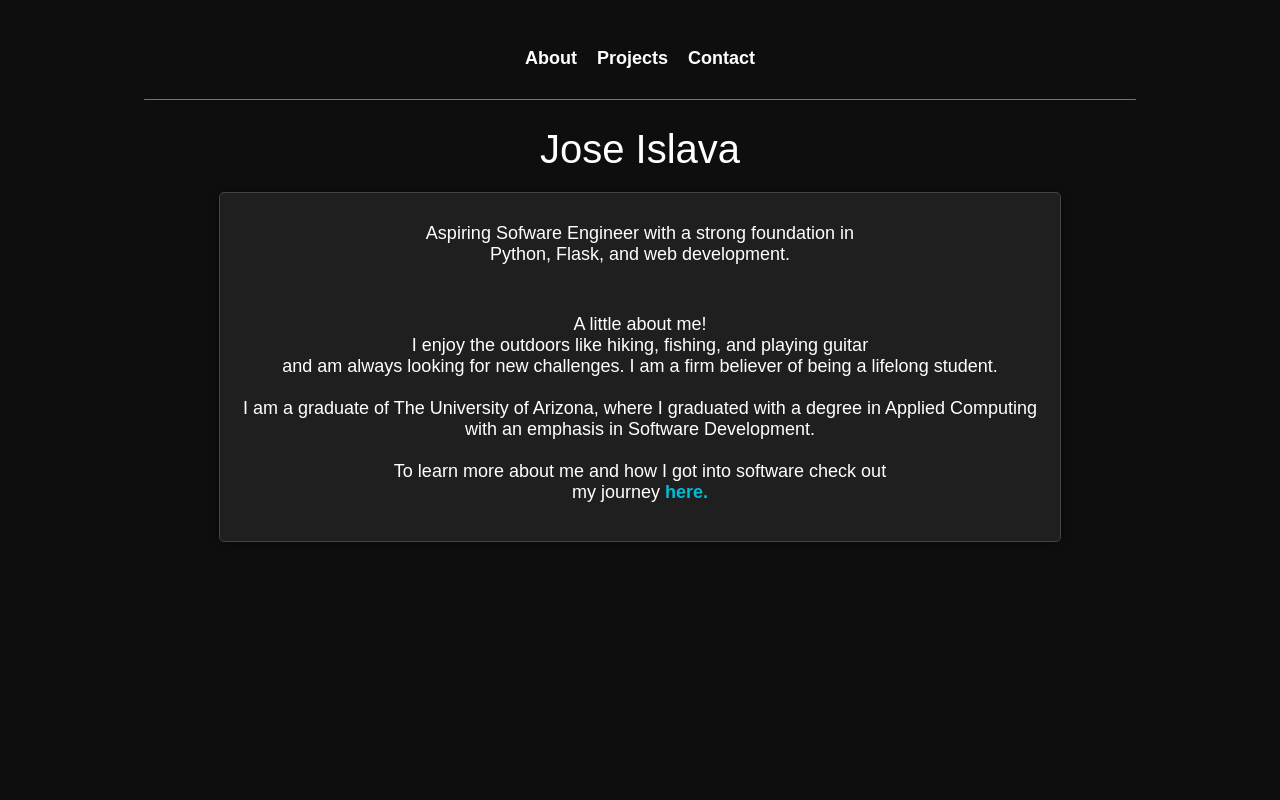
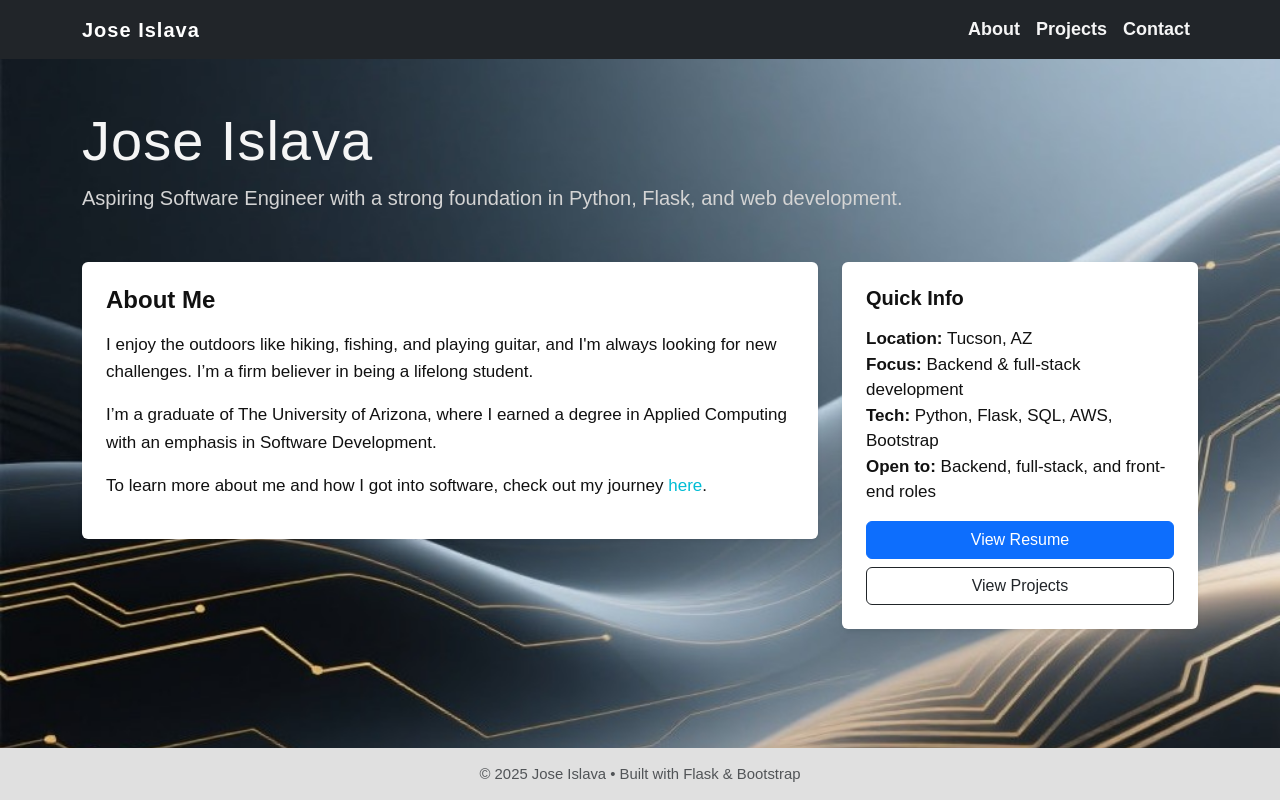
Before and after one commit to izzythegreatxx/webportfolio, a Flask app: page / in a window 1280 px wide. Run offline with Flask 3, Linux system fonts and the light colour scheme.

Commit message:
Complete UI re-design and implementation of bootstrap

```diff
--- a/static/styles.css
+++ b/static/styles.css
@@ -1,90 +1,128 @@
+* {
+    caret-color: transparent;
+}
 html {
     scroll-behavior: smooth;
-}
-body{
-    background-color: #0e0e0e;
-    font-family: Arial, sans-serif;
-    color: white;
-    font-size: 18px;
-    margin: 0;
-    padding: 20px;
-}
-nav {
-
-    text-align: center;
-    font-family: Arial, sans-serif;
-    font-size: 18px;
-
-    margin: 10px 0;
+    height: 100%;
 }
 
-nav ul {
+/* Global theme */
+body {
+    height: 100%;
     display: flex;
-    justify-content: center;
-    list-style-type: none;
-    padding: 10px;
-    gap: 20px;
+    flex-direction: column;
+
+    background-image: url('/static/images/bkgrnd.jpeg');
+    background-size: cover;
+    background-repeat: no-repeat;
+    background-attachment: fixed;
+
+    color: #e0e0e0;
+    font-family: Arial, sans-serif;
+    font-size: 17px;
+    margin: 0;
 }
 
-nav ul li a{
+main {
+    flex: 1;
+}
+
+/* Navbar + links */
+#navbar {
+    font-size: 18px;
+}
+
+#navbar .navbar-brand {
+    letter-spacing: 0.05em;
+}
+
+#navbar .nav-link {
+    color: #f5f5f5 !important;
+    font-weight: 600;
+}
+
+#navbar .nav-link:hover,
+#navbar .nav-link.active {
+    color: #ffcc00 !important;       /* yellow hover/active */
+}
+
+/* Headings & text */
+h1, h2, h3 {
+    color: #f5f5f5;
+}
+
+h1.display-4 {
+    font-weight: 100;
+    letter-spacing: 1px;
+}
+
+
+p {
+    color: #292929;
+    line-height: 1.6;
+}
+
+
+.lead {
+    color: #d4d4d4;
+}
+
+/* Make text inside white cards dark and readable */
+.about-box,
+.quick-info {
+    color: #111111;      /* base text color */
+}
+
+/* Paragraphs and list items inside the cards */
+.about-box p,
+.quick-info li {
+    color: #111111;
+}
+
+/* Headings inside the cards (override global h2 color) */
+.about-box h2,
+.quick-info h2 {
+    color: #111111;
+}
+
+.about-box a {
+    color: #00bcd4;                  /* cyan accent */
     text-decoration: none;
-    color: white;
+}
+.about-box a:hover {
+    color: #ffcc00;
+    text-decoration: underline;
     font-weight: bold;
 }
-a:hover {
-    color: #ffcc00;
-    text-decoration: underline;
-}
-.separator {
-    height: 1px;
-    background-color: #967903;
-    margin: 20px 0;
-    width: 80%;
-    margin: 20px auto;
-    border-radius: 5px;
-}
-h1 {
-    text-align: center;
-    font-size: 40px;
-    font-weight: lighter;
-    margin-bottom: 20px;
-}
-h2 {
-    font-size: 30px;
-    font-weight: normal;
-    margin-top: 20px;
-    text-align: center;
+
+/* Hero / text container */
+.container-bg {
+    background-color: #1e1e1e;
+    padding: 20px;
+    border-radius: 8px;
+    margin: 0 auto;
+    border: 1px solid #333;
+    box-shadow: 0 0 15px rgba(0, 0, 0, 0.6);
+    max-width: 800px;
 }
 
-p {
-    font-size: 18px;
-    font-weight: normal;
-    margin-top: 10px;
-    text-align: center;
-
-}
-.container-bg{
-    background-color: rgba(51, 51, 51, 0.45);
-    padding: 20px;
-    border-radius: 5px;
-    margin:auto;
-    border: 1px solid #444;
-    box-shadow: 0 0 10px rgba(0, 0, 0, 0.5);
-    position: relative;
-    width: 80%;
-    max-width: 800px;
-}
 .container-bg a {
     text-decoration: none;
-    color: #00bcd4;
+    color: #00bcd4;                  /* cyan accent */
     font-weight: bold;
     transition: color 0.3s ease-in-out;
 }
 
+.container-bg p {
+    color: #d4d4d4;
+}
+
 .container-bg a:hover {
-    color: #fff;
+    color: #ffffff;
     text-decoration: underline;
 }
+
+/* Scroll icon */
 .scroll-icon {
     width: 24px;
     height: 24px;
@@ -235,26 +268,37 @@ a.github-link {
     text-decoration: none;
     font-weight: bold;
 }
+
 a.github-link:hover {
     background-color: #444c56;
 }
+
+/* Contact section */
 .contact-container {
     display: flex;
     flex-direction: column;
     align-items: center;
     margin-top: 10%;
 }
+
 .contact-container a {
     text-decoration: none;
-    color: white;
+    color: #242424;
     font-size: 24px;
     margin: 10px 0;
     transition: transform 0.2s ease-in-out;
 }
+
 .contact-container a:hover {
     color: #ffcc00;
 }
+
 .icon {
     width: 25px;
     height: 25px;
 }
+
+footer {
+    background-color: #e0e0e0;
+    padding: 15px 0;
+}
--- a/templates/about.html
+++ b/templates/about.html
@@ -1,5 +1,5 @@
 
-{%extends "index.html" %}
+{%extends "base.html" %}
 {%block title%} About Me {%endblock%}
 <!--- navigation bar-->
 {%block navbar%}<ul>
--- /dev/null
+++ b/templates/base.html
@@ -0,0 +1,66 @@
+<!DOCTYPE html>
+<html lang="en">
+<head>
+    <meta charset="UTF-8">
+    <meta name="viewport" content="width=device-width, initial-scale=1.0">
+    <title>{% block title %}My Portfolio{% endblock %}</title>
+
+    <!-- Bootstrap CSS -->
+    <link
+      href="https://cdn.jsdelivr.net/npm/bootstrap@5.3.2/dist/css/bootstrap.min.css"
+      rel="stylesheet"
+    />
+
+    <!-- Your custom styles -->
+    <link rel="stylesheet" href="{{ url_for('static', filename='styles.css') }}">
+</head>
+
+<body class="bg-light">
+    <!-- Navigation bar -->
+<nav id="navbar" class="navbar navbar-expand-lg navbar-dark bg-dark">
+  <div class="container">
+    <a class="navbar-brand fw-bold" href="{{ url_for('index') }}">Jose Islava</a>
+
+    <button class="navbar-toggler" type="button" data-bs-toggle="collapse" data-bs-target="#navbarNav">
+      <span class="navbar-toggler-icon"></span>
+    </button>
+
+    <div class="collapse navbar-collapse" id="navbarNav">
+      <ul class="navbar-nav ms-auto">
+        <li class="nav-item">
+          <a class="nav-link" href="{{ url_for('about') }}">About</a>
+        </li>
+        <li class="nav-item">
+          <a class="nav-link" href="{{ url_for('projects') }}">Projects</a>
+        </li>
+        <li class="nav-item">
+          <a class="nav-link" href="{{ url_for('contact') }}">Contact</a>
+        </li>
+      </ul>
+    </div>
+  </div>
+</nav>
+
+
+    <!-- Main content -->
+    <main class="py-5">
+        <div class="container">
+            {% block content %}{% endblock %}
+        </div>
+    </main>
+
+    <!-- Optional footer -->
+    <footer>
+        <div class="container text-center text-muted small">
+            &copy; 2025 Jose Islava • Built with Flask & Bootstrap
+        </div>
+    </footer>
+
+    <!-- Bootstrap JS bundle -->
+    <script src="https://cdn.jsdelivr.net/npm/bootstrap@5.3.2/dist/js/bootstrap.bundle.min.js"></script>
+
+    {% block scripts %}
+    <script src="{{ url_for('static', filename='script.js') }}" type="text/javascript"></script>
+    {% endblock %}
+</body>
+</html>
--- a/templates/contact.html
+++ b/templates/contact.html
@@ -1,5 +1,5 @@
 
-{%extends "index.html" %}
+{%extends "base.html" %}
 {%block title%} Contact {%endblock%}
 {%block header%} <h1>Contact</h1> {%endblock%}
 {%block navbar%}
--- a/templates/index.html
+++ b/templates/index.html
@@ -1,43 +1,50 @@
-<!DOCTYPE html>
-<html lang="en">
-<head>
-    <meta charset="UTF-8">
-    <meta name="viewport" content="width=device-width, initial-scale=1.0">
-    <title>{%block title%}My Portfolio{%endblock%}</title>
-    <link rel="stylesheet" href="{{ url_for('static', filename='styles.css') }}">
-</head>
+{% extends "base.html" %}
+{% block title %}My Portfolio | Home{% endblock %}
 
-<body>
-    <!--- navigation bar-->
-    <nav id="navbar">
-        {% block navbar %}
-        <ul>
-            <li><a href="{{url_for('about')}}">About</a></li>
-            <li><a href="{{url_for('projects')}}">Projects</a></li>
-            <li><a href="{{url_for('contact')}}">Contact</a></li>
-        </ul>
-        {% endblock %}
-    </nav>
-    <div class="separator"></div>
-    <!--- end of navigation bar-->
-    {%block content%}
-    <header id="header-container"><h1>Jose Islava</h1></header>
-    <div class="container-bg">
-        <p>Aspiring Sofware Engineer with a strong foundation in <br>
-           Python, Flask, and web development.</p>
-        <br>
-        <p> A little about me!<br> I enjoy the outdoors like hiking, fishing, and playing guitar<br>
-             and am always looking for new
-             challenges. I am a firm believer of being a lifelong student.
-             <br><br>
-            I am a graduate of The University of Arizona, where I graduated with a degree in Applied Computing with an emphasis in Software Development. <br><br>
-            To learn more about me and how I got into software check out <br>
-        my journey <a href="{{url_for('about')}}">here.</a></p>
+{% block content %}
+<header class="mb-5">
+    <h1 class="display-4 ">Jose Islava</h1>
+    <p class="lead">
+        Aspiring Software Engineer with a strong foundation in Python, Flask, and web development.
+    </p>
+</header>
+
+<section class="mb-5">
+    <div class="row">
+        <div class="col-md-8">
+            <div class="p-4 bg-white shadow-sm rounded about-box">
+                <h2 class="h4 fw-bold mb-3">About Me</h2>
+                <p>
+                    I enjoy the outdoors like hiking, fishing, and playing guitar, and I'm always looking for new
+                    challenges. I’m a firm believer in being a lifelong student.
+                </p>
+                <p>
+                    I’m a graduate of The University of Arizona, where I earned a degree in Applied Computing with
+                    an emphasis in Software Development.
+                </p>
+                <p>
+                    To learn more about me and how I got into software, check out my journey
+                    <a href="{{ url_for('about') }}">here</a>.
+                </p>
+            </div>
         </div>
-    {%endblock%}
 
-{% block scripts %}
-<script src="{{ url_for('static', filename='script.js') }}" type="text/javascript"></script>
+        <div class="col-md-4 mt-4 mt-md-0">
+            <div class="p-4 bg-white shadow-sm rounded h-100 quick-info">
+                <h2 class="h5 fw-bold mb-3">Quick Info</h2>
+                <ul class="list-unstyled mb-0">
+                    <li><strong>Location:</strong> Tucson, AZ</li>
+                    <li><strong>Focus:</strong> Backend & full-stack development</li>
+                    <li><strong>Tech:</strong> Python, Flask, SQL, AWS, Bootstrap</li>
+                    <li><strong>Open to:</strong> Backend, full-stack, and front-end roles</li>
+                </ul>
+                <div class="mt-3">
+                    <a href="{{ url_for('static', filename='resume.pdf') }}" target="_blank"
+                       class="btn btn-primary w-100 mb-2">View Resume</a>
+                    <a href="{{ url_for('projects') }}" class="btn btn-outline-dark w-100">View Projects</a>
+                </div>
+            </div>
+        </div>
+    </div>
+</section>
 {% endblock %}
-</body>
-</html>
--- a/templates/projects.html
+++ b/templates/projects.html
@@ -1,5 +1,5 @@
 
-{%extends "index.html" %}
+{%extends "base.html" %}
 {%block title%} Projects {%endblock%}
 {%block navbar%}<ul>
 <li><a href="{{url_for('index')}}">Home</a></li>
```
Also changed, not shown: other parts of static/styles.css (+15 -20 lines), static/images/bkgrnd.jpeg (added).
